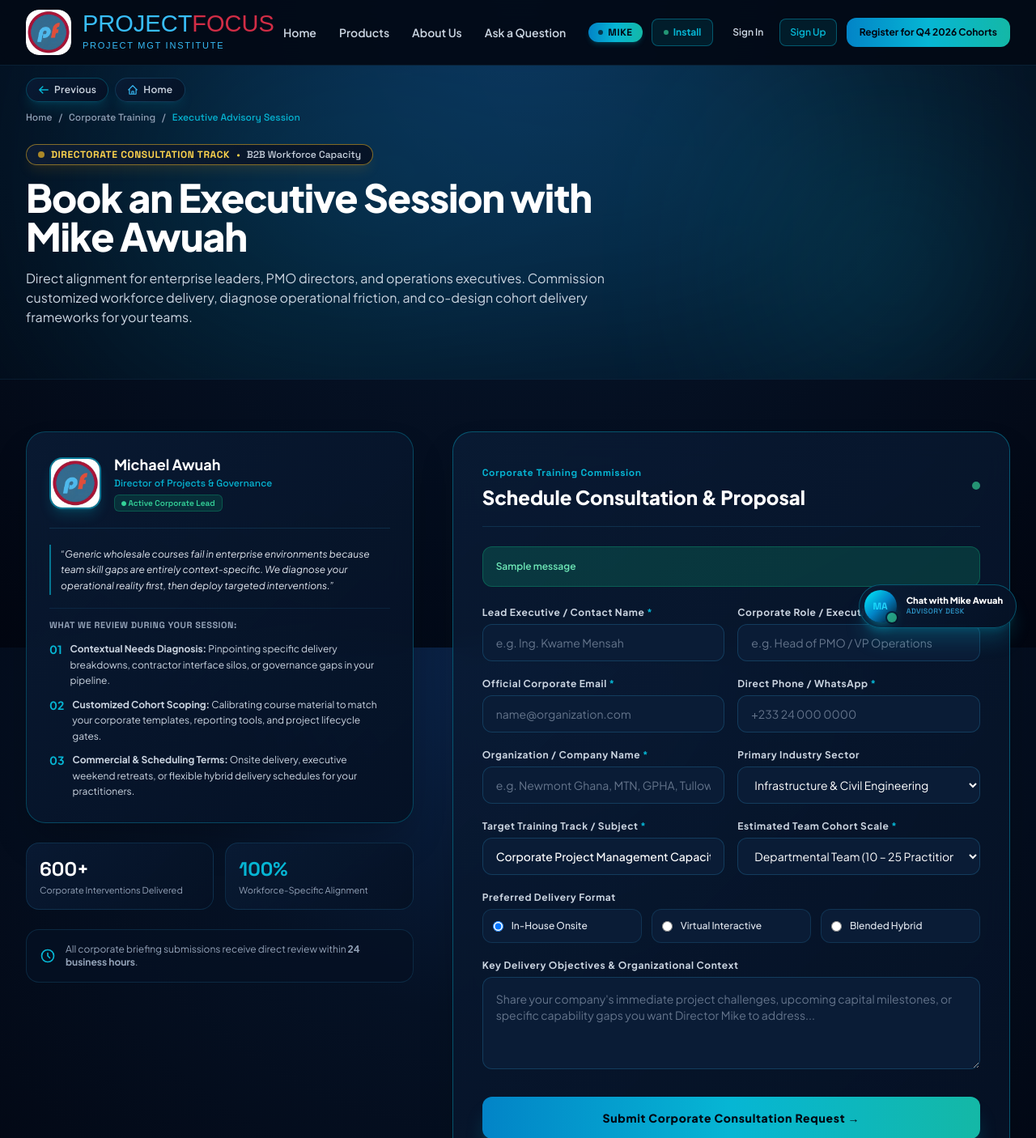
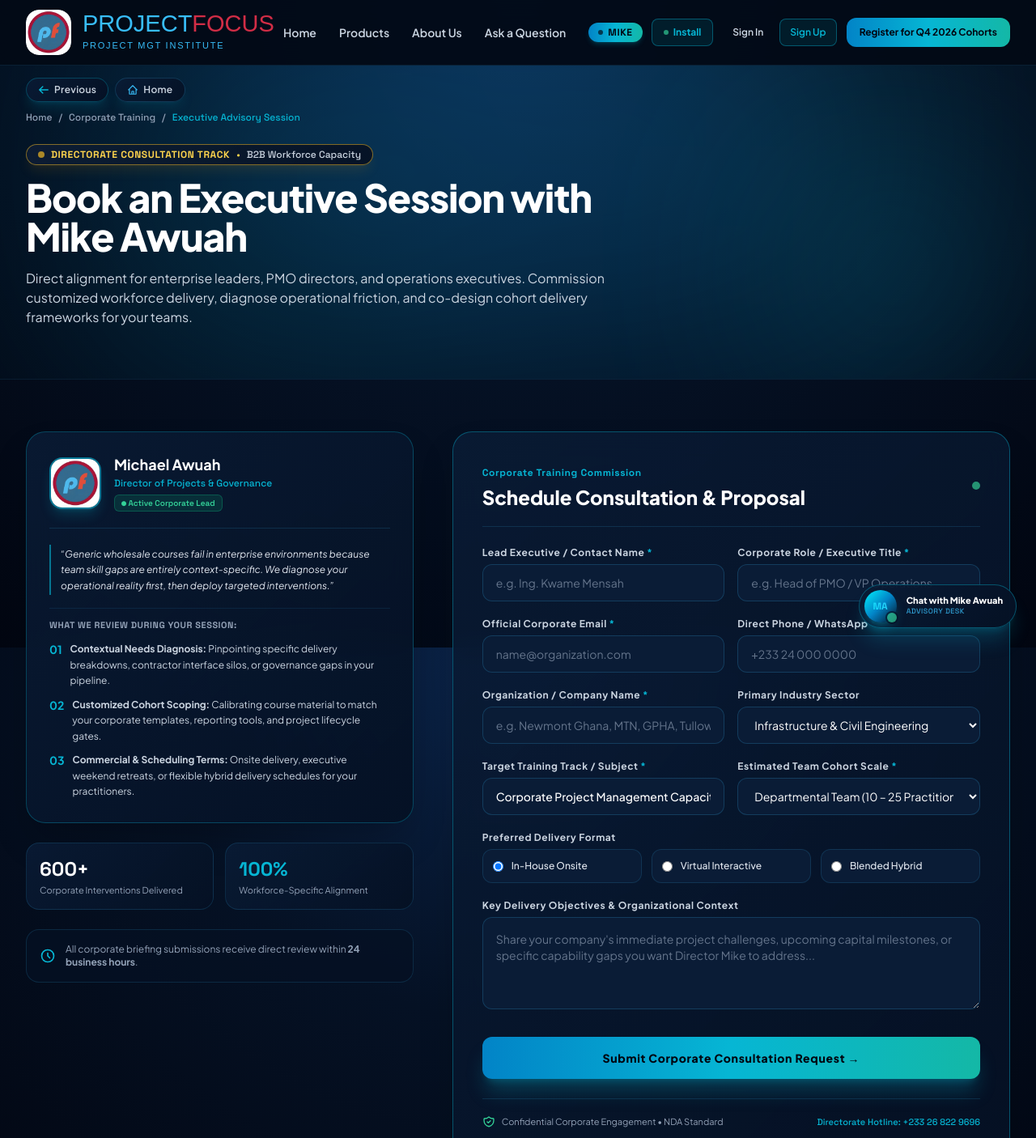
Before and after one commit to Wolfgh12/pfsite, a Django app: page /book-session/ in a window 1280 px wide. Shown: the top 1406 px of the page at 81% size. Run offline with Django 5.2, Linux system fonts and the light colour scheme; tables that the repository leaves empty hold one stand-in row (values such as "Sample post"); one stand-in notice (Sample message) is shown; parts of the project's set-up code (start-up, migrations or seed data) failed here and were passed over; some libraries are stand-ins or nearby versions; some web fonts are replaced.

Commit message:
fix(ui): remove local static alert pills from book_session and deploy universal floating toast dock in base.html

```diff
--- a/templates/base.html
+++ b/templates/base.html
@@ -181,6 +181,35 @@
 </head>
 
 <body class="text-slate-100 antialiased min-h-screen flex flex-col selection:bg-sea-cyan selection:text-sea-abyss">
+
+  <!-- Global Executive Toast Notifications Dock -->
+  {% if messages %}
+  <div id="global-toast-container" class="fixed top-20 sm:top-24 right-4 sm:right-6 z-[120] flex flex-col space-y-3 pointer-events-none max-w-sm sm:max-w-md w-full px-2 sm:px-0">
+    {% for msg in messages %}
+    <div class="global-toast-item pointer-events-auto ocean-card p-4 rounded-2xl border shadow-2xl backdrop-blur-2xl flex items-start justify-between gap-3 transform translate-y-0 opacity-100 transition-all duration-500 {% if msg.tags == 'error' %}border-rose-500/50 bg-rose-950/80 shadow-rose-500/20 text-rose-200{% elif msg.tags == 'success' %}border-emerald-500/50 bg-emerald-950/80 shadow-emerald-500/20 text-emerald-200{% elif msg.tags == 'info' or msg.tags == 'warning' %}border-amber-400/50 bg-amber-950/80 shadow-amber-500/20 text-amber-200{% else %}border-sea-cyan/50 bg-sea-midnight/90 shadow-sea-cyan/20 text-cyan-200{% endif %}">
+      <div class="flex items-start space-x-3">
+        <div class="w-8 h-8 rounded-xl flex items-center justify-center font-bold text-sm shrink-0 {% if msg.tags == 'error' %}bg-rose-500/20 text-rose-400 border border-rose-500/30{% elif msg.tags == 'success' %}bg-emerald-500/20 text-emerald-400 border border-emerald-500/30{% elif msg.tags == 'info' or msg.tags == 'warning' %}bg-amber-500/20 text-amber-400 border border-amber-500/30{% else %}bg-sea-cyan/20 text-sea-cyan border border-sea-cyan/30{% endif %}">
+          {% if msg.tags == 'error' %}✕{% elif msg.tags == 'success' %}✓{% elif msg.tags == 'info' or msg.tags == 'warning' %}🔔{% else %}ℹ{% endif %}
+        </div>
+        <div class="text-left">
+          <span class="block font-mono text-[10px] font-bold uppercase tracking-wider {% if msg.tags == 'error' %}text-rose-400{% elif msg.tags == 'success' %}text-emerald-400{% elif msg.tags == 'info' or msg.tags == 'warning' %}text-amber-400{% else %}text-sea-cyan{% endif %}">
+            {% if msg.tags == 'error' %}System Alert{% elif msg.tags == 'success' %}Action Verified{% elif msg.tags == 'info' %}Notice{% elif msg.tags == 'warning' %}Warning{% else %}Update{% endif %}
+          </span>
+          <p class="text-xs text-slate-100 font-medium leading-relaxed mt-0.5">{{ msg }}</p>
+        </div>
+      </div>
+      <button type="button"
+              onclick="this.closest('.global-toast-item').remove()"
+              class="text-slate-400 hover:text-white p-1 rounded-lg hover:bg-white/10 transition-colors cursor-pointer shrink-0"
+              aria-label="Dismiss notification">
+        <svg class="w-4 h-4" fill="none" stroke="currentColor" stroke-width="2" viewBox="0 0 24 24">
+          <path stroke-linecap="round" stroke-linejoin="round" d="M6 18L18 6M6 6l12 12"/>
+        </svg>
+      </button>
+    </div>
+    {% endfor %}
+  </div>
+  {% endif %}
 
   <!-- Director Staging Preview Mode Floating Controller -->
   {% if is_preview_mode %}
@@ -813,7 +842,7 @@
 
     // Auto-dismiss alert notifications after 5 seconds
     document.addEventListener('DOMContentLoaded', () => {
-      const msgAlerts = document.querySelectorAll('#system-messages, .message-alert');
+      const msgAlerts = document.querySelectorAll('#system-messages, .message-alert, .global-toast-item');
       msgAlerts.forEach(alertBox => {
         setTimeout(() => {
           alertBox.style.transition = 'opacity 0.7s ease, transform 0.7s ease';
--- a/templates/courses/book_session.html
+++ b/templates/courses/book_session.html
@@ -127,17 +127,6 @@
           </div>
           <span class="w-2.5 h-2.5 rounded-full bg-emerald-400 animate-pulse"></span>
         </div>
-
-        <!-- Feedback Alerts -->
-        {% if messages %}
-        <div class="mb-6 space-y-2">
-          {% for message in messages %}
-          <div class="p-4 rounded-xl text-xs font-semibold {% if message.tags == 'error' %}bg-rose-500/20 text-rose-300 border border-rose-500/30{% else %}bg-emerald-500/20 text-emerald-300 border border-emerald-500/30{% endif %}">
-            {{ message }}
-          </div>
-          {% endfor %}
-        </div>
-        {% endif %}
 
         <form method="POST" action="{% url 'courses:book_session' %}" class="space-y-4 sm:space-y-5">
           {% csrf_token %}
```
